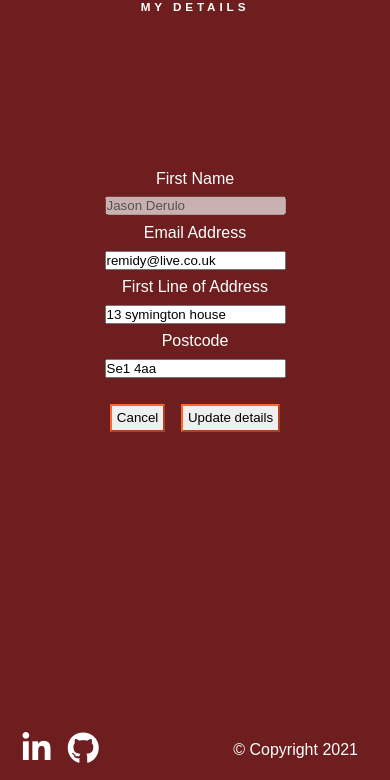
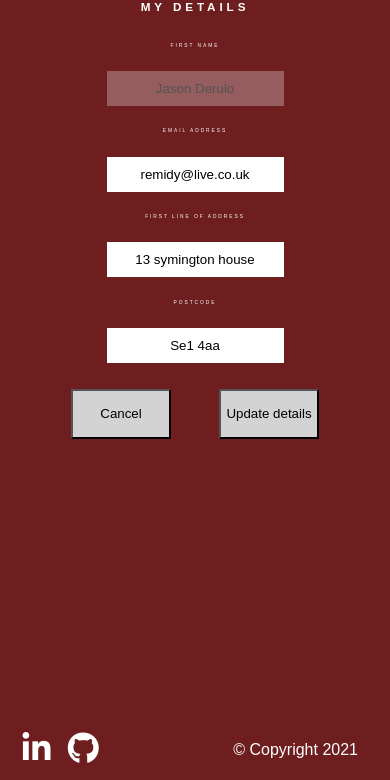
Before and after one commit to alexrem1/Flask-SCSS, a Flask app: a page that uses website/templates/base.html in a window 390 px wide. Shown: the part 64-844 px from the top of the page. Run offline with Flask 2, Linux system fonts and the light colour scheme; a user stored in the database is signed in; data comes from the database, SQL or seed files in the repository; both versions use the stored data as it was after the commit; some libraries are stand-ins or nearby versions.

Commit message:
Mobile styling

```diff
--- a/website/static/css/main.css
+++ b/website/static/css/main.css
@@ -274,10 +274,6 @@ h2 span a:hover {
   height: 100%;
 }
 
-.login .login--container form {
-  gap: 0.3rem;
-}
-
 .login .login--container form .login__button {
   display: -webkit-box;
   display: -ms-flexbox;
@@ -308,11 +304,10 @@ h2 span a:hover {
   -webkit-box-direction: normal;
       -ms-flex-direction: column;
           flex-direction: column;
-  height: 100%;
 }
 
 .signup .signup--container form {
-  gap: 0.6rem;
+  gap: 0.8rem;
 }
 
 .signup .signup--container form .signup__button {
@@ -346,7 +341,6 @@ h2 span a:hover {
   -webkit-box-direction: normal;
       -ms-flex-direction: column;
           flex-direction: column;
-  height: 100%;
 }
 
 .details .details--container form {
@@ -520,8 +514,11 @@ body {
   display: -webkit-box;
   display: -ms-flexbox;
   display: flex;
-  gap: 1rem;
   font-size: 0.9rem;
+}
+
+.nav .dropdown.open .dropdown__menu .nav__item {
+  margin: 0rem 0rem 0rem 1rem;
 }
 
 .hamburger-container {
@@ -626,11 +623,12 @@ body {
 }
 
 button {
-  margin: 1rem auto;
+  margin: 1rem;
   display: block;
   padding: 0.3rem;
-  border-style: outset;
-  border-color: #ff652f;
+  background-color: lightgray;
+  height: 50px;
+  width: 100px;
 }
 
 button:focus {
@@ -676,6 +674,21 @@ form {
   -webkit-box-align: center;
       -ms-flex-align: center;
           align-items: center;
+}
+
+form input {
+  height: 35px;
+  border-style: none;
+  text-align: center;
+}
+
+form label {
+  font-size: 1.25vw;
+  font-family: "Syncopate", sans-serif;
+  text-transform: uppercase;
+  letter-spacing: 0.5vw;
+  line-height: 1.2;
+  margin: 0.8rem 0rem 0.8rem 0rem;
 }
 
 form textarea {
--- a/website/static/scss/_login.scss
+++ b/website/static/scss/_login.scss
@@ -7,7 +7,7 @@
     height: 100%;
 
     form {
-      gap: 0.3rem;
+      // gap: 0.8rem; does not have much support
 
       .login__button {
         display: flex;
--- a/website/static/scss/_my-details.scss
+++ b/website/static/scss/_my-details.scss
@@ -5,7 +5,6 @@
     display: flex;
     justify-content: center;
     flex-direction: column;
-    height: 100%;
 
     form {
       gap: 0.6rem;
--- a/website/static/scss/_signup.scss
+++ b/website/static/scss/_signup.scss
@@ -7,10 +7,9 @@
     display: flex;
     justify-content: center;
     flex-direction: column;
-    height: 100%;
 
     form {
-      gap: 0.6rem;
+      gap: 0.8rem;
 
       .signup__button {
         display: flex;
--- a/website/static/scss/main.scss
+++ b/website/static/scss/main.scss
@@ -135,8 +135,11 @@ body {
     }
     .dropdown__menu {
       display: flex;
-      gap: 1rem;
+      // gap: 1rem;
       font-size: 0.9rem;
+      .nav__item {
+        margin: 0rem 0rem 0rem 1rem;
+      }
     }
   }
 }
@@ -228,11 +231,12 @@ body {
 
 //button
 button {
-  margin: 1rem auto;
+  margin: 1rem;
   display: block;
   padding: 0.3rem;
-  border-style: outset;
-  border-color: $secondary-color;
+  background-color: lightgray;
+  height: 50px;
+  width: 100px;
 
   &:focus {
     background-color: $secondary-color;
@@ -272,6 +276,20 @@ form {
   display: flex;
   flex-direction: column;
   align-items: center;
+  input {
+    height: 35px;
+    border-style: none;
+    text-align: center;
+  }
+
+  label {
+    font-size: 1.25vw;
+    font-family: "Syncopate", sans-serif;
+    text-transform: uppercase;
+    letter-spacing: 0.5vw;
+    line-height: 1.2;
+    margin: 0.8rem 0rem 0.8rem 0rem;
+  }
   textarea {
     resize: none;
     font-size: 1.25rem;
```
Also changed, not shown: website/database.db.
